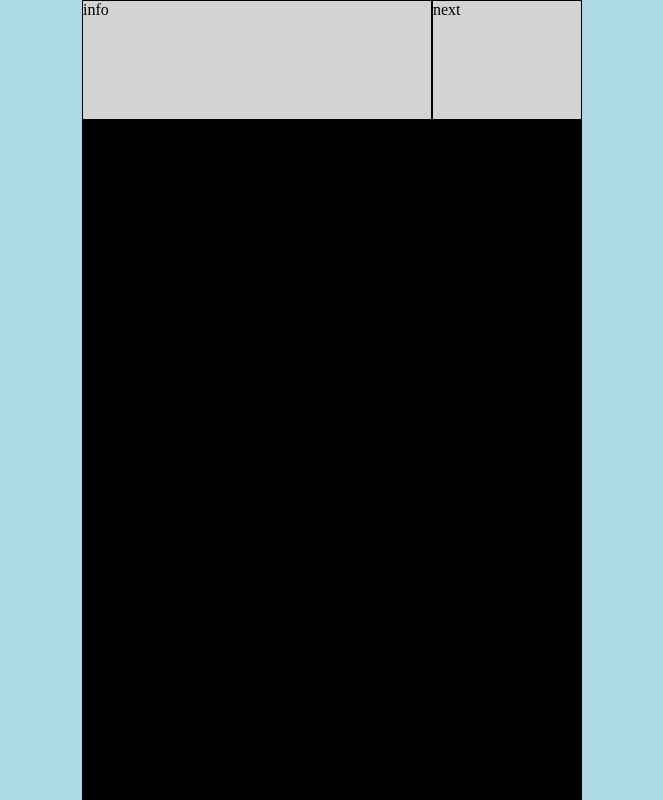
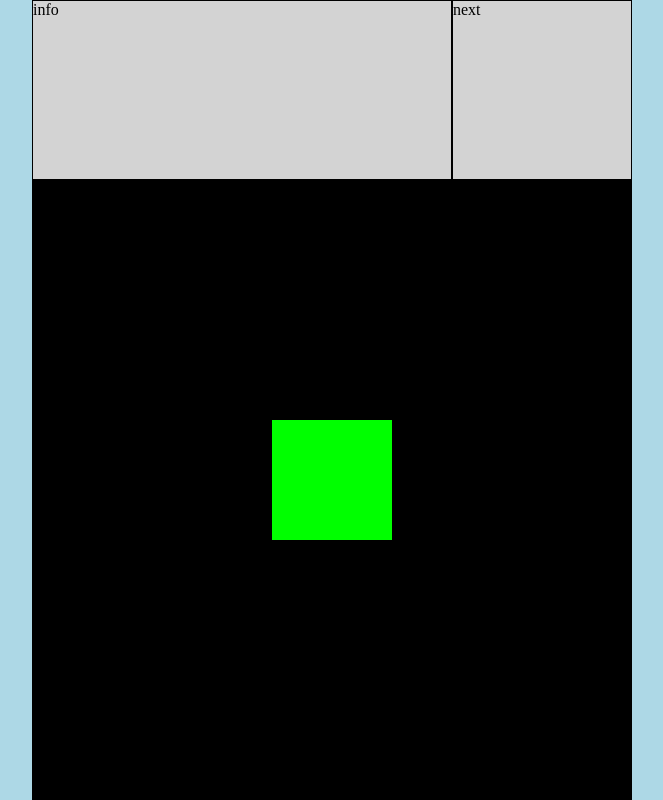
Before and after one commit to dpaschal-lf/tetris, a plain HTML site: page index.html in a window 1280 px wide. Shown: the top 800 px of the page, without its empty margins (308-971 px from the left). Drawn offline with nearby package versions, Linux system fonts and the light colour scheme.

Commit message:
heartbeat added and basic movement.

```diff
--- a/main.js
+++ b/main.js
@@ -62,14 +62,15 @@ var blockTemplates = [
 var game;
 
 var defaultBlockSize = {
-	height: 30,
-	width: 30,
-	units: 'px'
+	height: 60,
+	width: 60,
+	unit: 'px'
 }
 
 function startApp(){
 	game = new TetrisGame(defaultBlockSize);
 	game.createPiece(blockTemplates[2], 'lime');
 	game.render();
-	//game.playSong(.09);
+	game.startGameUpdate();
+	game.playSong(.09);
 }
--- a/style.css
+++ b/style.css
@@ -5,9 +5,9 @@ body{
 	background-color: lightblue;
 }
 .gameContainer{
-	width: 500px;
+	width: 600px;
 	margin: 0 auto;
-	height: 800px;
+	height: 1200px;
 }
 .scoreNextPiece{
 	height: 15%;
--- a/tetris_controller.js
+++ b/tetris_controller.js
@@ -9,10 +9,28 @@ class TetrisGame{
 			score: $("#info"),
 			nextPiece: $("#nextPiece")
 		}
+		this.updateTimeDuration = 1000;
 		this.blockSize = blockSize;
 		this.pieces = [];
 		this.theme = 'theme.mp3';
 		this.player = null;
+		this.updateTimer = null;
+	}
+	startGameUpdate(){
+		if(this.updateTimer !== null){
+			this.stopUpdateTimer();
+		}
+		this.updateTimer = setInterval( this.handleUpdate.bind(this), this.updateTimeDuration);
+	}
+	stopUpdateTimer(){
+		clearInterval(this.updateTimer);
+		this.updateTimer = null;
+	}
+	handleUpdate(){
+		for(var piecesI=0; piecesI < this.pieces.length; piecesI++){
+			var piecesLoc = this.pieces[piecesI].getLocation();
+			this.pieces[piecesI].moveToLocation(piecesLoc.x, piecesLoc.y++);
+		}
 	}
 	playSong(volume){
 		this.player = new Audio();
@@ -22,6 +40,10 @@ class TetrisGame{
 	}
 	createPiece( pieceMap, color){
 		var pieceContainer = new TetrisPiece(pieceMap, color, this.blockSize);
+		var containerWidth = this.domElements.mainGameBoard.width();
+		var blockWidth = containerWidth / this.blockSize.width;
+		var middleBlock = Math.floor((blockWidth / 2))-1;
+		pieceContainer.setLocation( middleBlock, 0);
 		this.pieces.push( pieceContainer );
 	}
 	render(){
--- a/tetris_piece.js
+++ b/tetris_piece.js
@@ -6,6 +6,10 @@ class TetrisPiece{
 		this.blocks = [];
 		this.originalColor = color;
 		this.containerElement = null;
+		this.location = {
+			x: null,
+			y: null
+		}
 		this.blockSize = blockSize;
 		for( var blockIndex = 0; blockIndex < blockMap.length; blockIndex++){
 			var currentBlock = blockMap[blockIndex];
@@ -16,6 +20,21 @@ class TetrisPiece{
 		var block = new TetrisBlock(x,y,color);
 		this.blocks.push( block );
 		return block
+	}
+	getLocation(){
+		return this.location;
+	}
+	setLocation(left, top){
+		this.location = {
+			x: left,
+			y: top
+		}
+	}
+	moveToLocation(left, top){
+		this.containerElement.css({
+			left: left*this.blockSize.width+ this.blockSize.unit,
+			top: top*this.blockSize.width+ this.blockSize.unit
+		})
 	}
 	render(){
 		this.containerElement = $("<div>",{
@@ -31,7 +50,8 @@ class TetrisPiece{
 				((this.blocks[i].location.y * this.blockSize.height ) + this.blockSize.unit)
 			);
 		}
-		this.containerElement.append(blockDomElements)
+		this.containerElement.append(blockDomElements);
+		this.moveToLocation(this.location.x, this.location.y);
 		return this.containerElement;
 	}
 }
```
